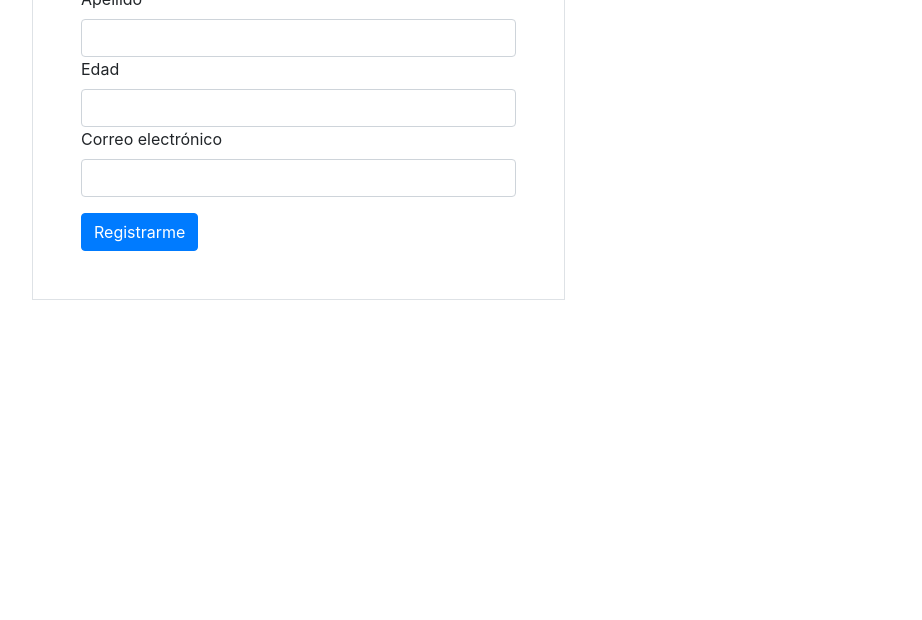
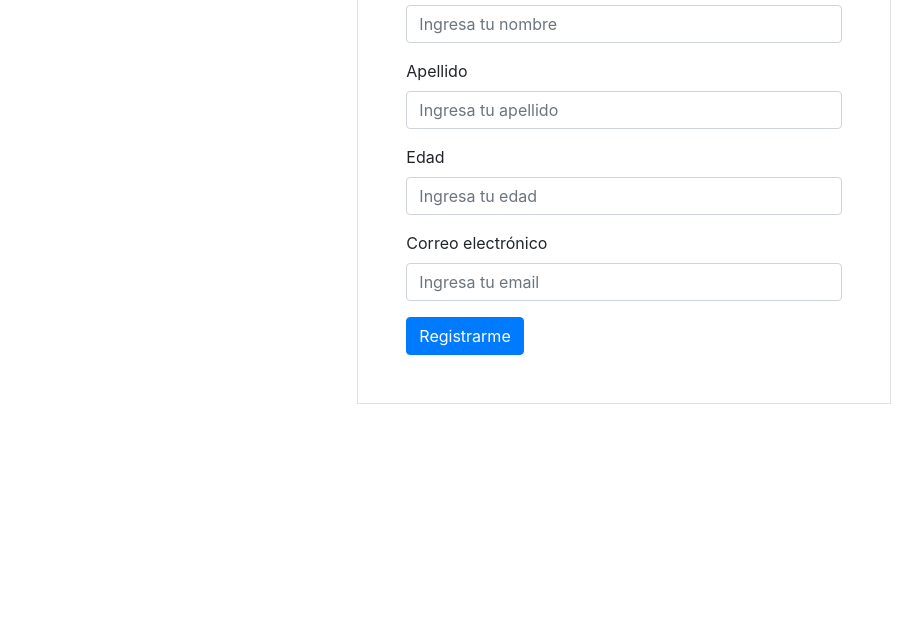
Before and after one commit to Lauraavalentina/JavaScript, a plain HTML site: page TrabajoFormulario/index.html in a window 1280 px wide. Shown: the part 180-800 px from the top of the page, without its empty margins (16-938 px from the left). Drawn offline with nearby package versions, Linux system fonts and the light colour scheme.

Commit message:
Formulario JavaScript

```diff
--- a/TrabajoFormulario/index.html
+++ b/TrabajoFormulario/index.html
@@ -12,25 +12,28 @@
 
 <body>
     <script src="./js/formulario.js"></script>
-    <form class=" m-5 col-md-5 border p-5 my-5 bg-white">
-        <div>
+    <div class="d-flex justify-content-center">
+    <form class=" m-5 col-md-5 border p-5 bg-white">
+        <h1>FORMULARIO</h1>
+        <div class="form-group">
             <label for="nombre">Nombre</label>
-            <input type="text" class="form-control" id="nombre" required>
+            <input required type="text" class="form-control md-3" id="nombre" placeholder="Ingresa tu nombre">
         </div>
-        <div>
+        <div class="form-group">
             <label for="apellido">Apellido</label>
-            <input type="text" class="form-control" id="apellido" required>
+            <input required type="text" class="form-control" id="apellido" placeholder="Ingresa tu apellido">
         </div>
-        <div>
+        <div class="form-group">
             <label for="edad">Edad</label>
-            <input type="number" class="form-control" id="edad" required>
+            <input required type="number" class="form-control" id="edad" placeholder="Ingresa tu edad">
         </div>
-        <div>
+        <div class="form-group">
             <label for="email">Correo electrónico</label>
-            <input type="email" class="form-control" id="email" required>
+            <input required type="email" class="form-control" id="email" placeholder="Ingresa tu email">
         </div>
-        <button onclick="Registro()" type="button" class="btn btn-primary mt-3">Registrarme</button>
+        <button onclick="Registro()" type="button" class="btn btn-primary">Registrarme</button>
     </form>
+</div>
     <script src="https://code.jquery.com/jquery-3.5.1.slim.min.js"
         integrity="sha384-DfXdz2htPH0lsSSs5nCTpuj/zy4C+OGpamoFVy38MVBnE+IbbVYUew+OrCXaRkfj"
         crossorigin="anonymous"></script>
```
